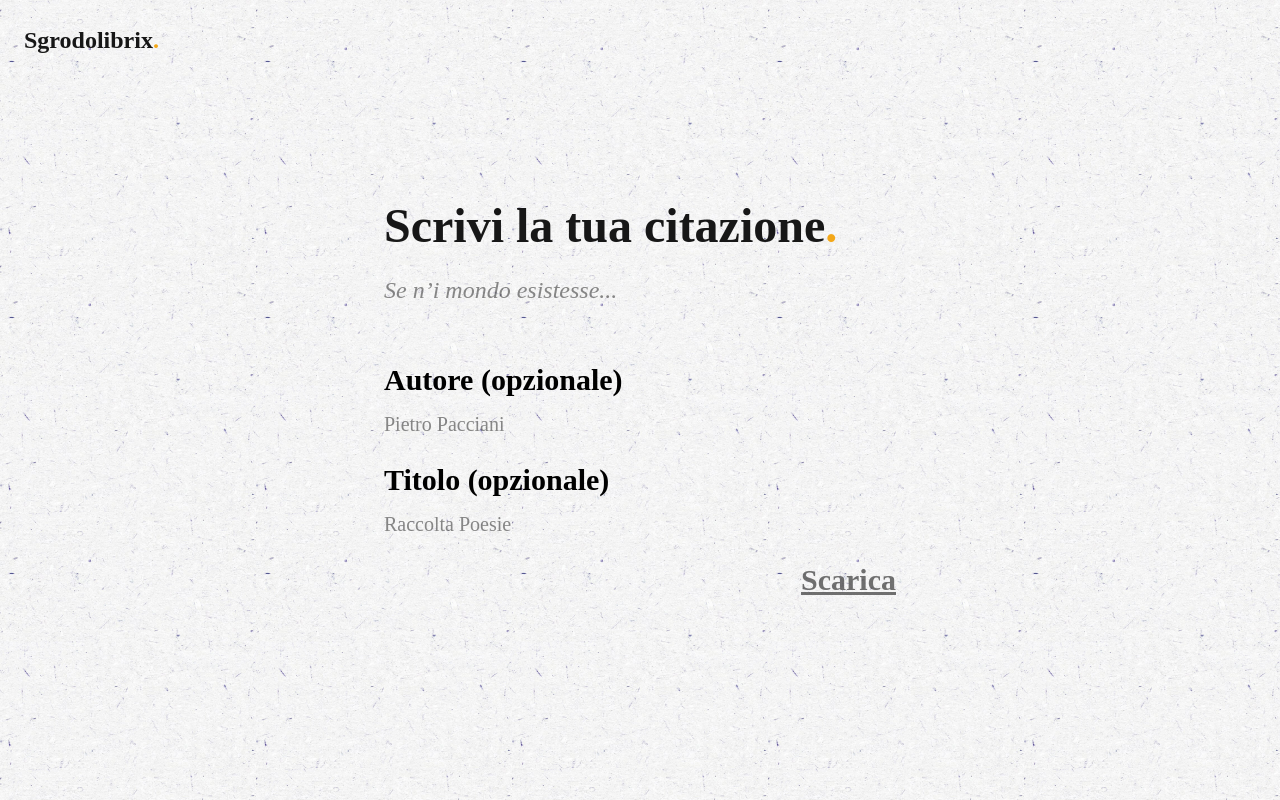
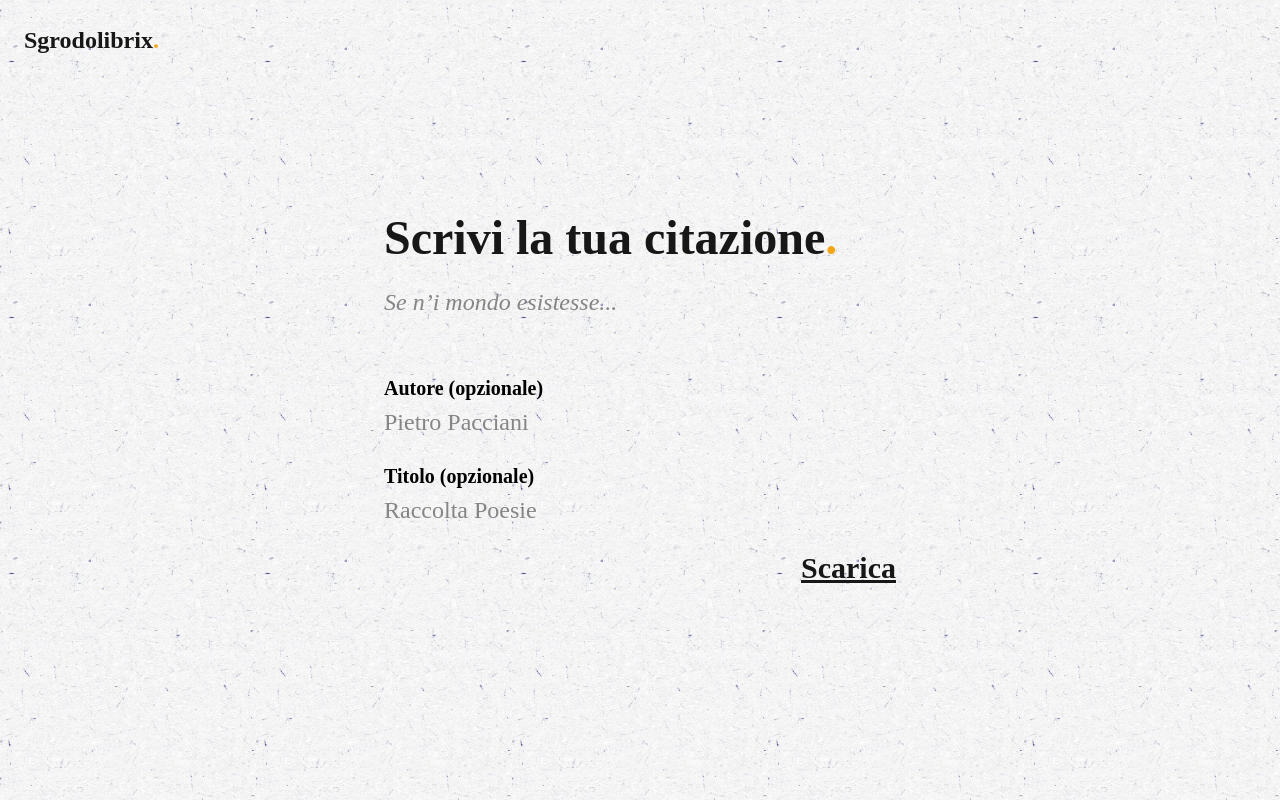
Before and after one commit to loricso/sgrodolix, a website: page src/librix.html in a window 1280 px wide. Drawn offline with Linux system fonts and the light colour scheme; a web font is replaced by a local one.

Commit message:
another fix.

```diff
--- a/src/librix.html
+++ b/src/librix.html
@@ -35,29 +35,28 @@
 					class="text-xl sm:text-2xl mt-6 w-full outline-none resize-none text-black font-medium italic overflow-hidden"
 				></textarea>
 
-				<h3 class="text-2xl sm:text-3xl font-semibold mt-6">Autore (opzionale)</h3>
+				<h3 class="text-lg sm:text-xl font-semibold mt-6">Autore (opzionale)</h3>
 				<input
 					id="author"
 					type="text"
 					placeholder="Pietro Pacciani"
 					id="author"
-					class="text-lg sm:text-xl mt-3 w-full py-0 outline-none text-black font-medium"
+					class="text-xl sm:text-2xl mt-1 w-full py-0 outline-none text-black font-medium"
 				/>
 
-				<h3 class="text-2xl sm:text-3xl font-semibold mt-6">Titolo (opzionale)</h3>
+				<h3 class="text-lg sm:text-xl font-semibold mt-6">Titolo (opzionale)</h3>
 				<input
 					id="title"
 					type="text"
 					placeholder="Raccolta Poesie"
 					id="author"
-					class="text-lg sm:text-xl mt-3 w-full py-0 outline-none text-black font-medium"
+					class="text-xl sm:text-2xl mt-1 w-full py-0 outline-none text-black font-medium"
 				/>
 
 				<button
-					disabled
 					onclick="share()"
 					id="share"
-					class="text-2xl sm:text-3xl mt-6 text-black font-bold underline w-min self-end text-right hover:opacity-60 disabled:opacity-60 cursor-pointer disabled:cursor-not-allowed"
+					class="text-2xl sm:text-3xl mt-6 text-black font-bold underline w-min self-end text-right hover:text-primary hover:disabled:text-black disabled:opacity-60 cursor-pointer disabled:cursor-not-allowed"
 				>
 					Scarica
 				</button>
```
Also changed, not shown: src/css/librix-out.css, src/css/output.css.
